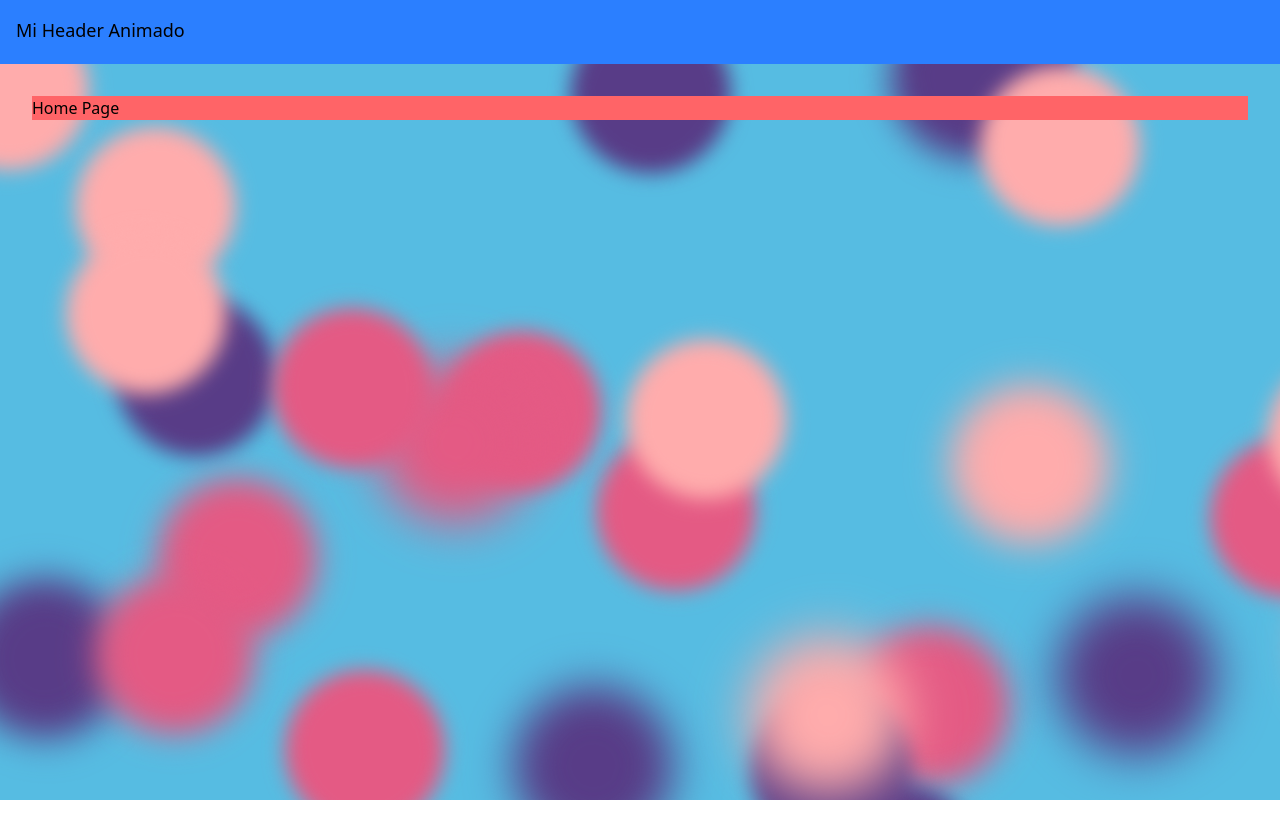
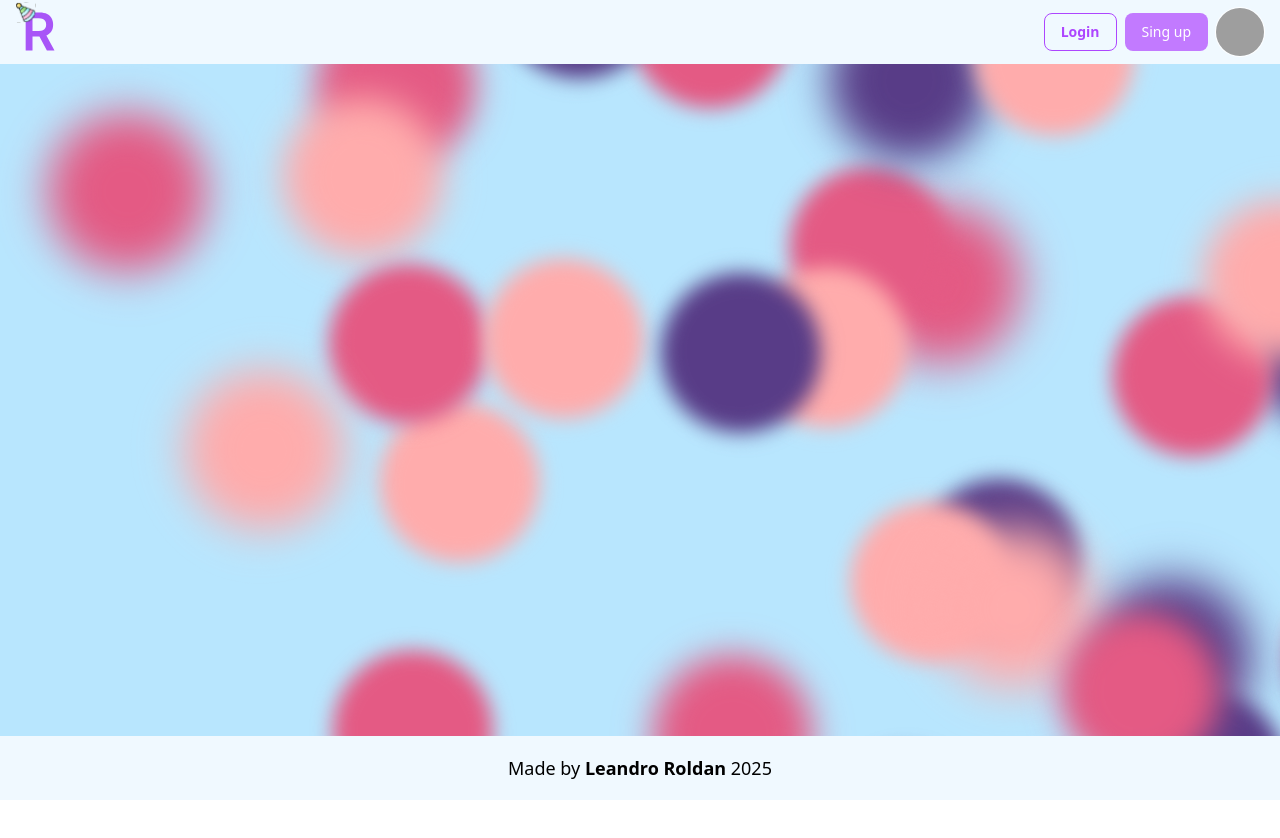
Before and after one commit to learoldan/birthday-reminder-v2.0, a React (Vite) app: page / in a window 1280 px wide. Shown: the top 838 px of the page. After the commit the page ends 800 px from the top, so only its background shows below. Built offline with nearby package versions, Linux system fonts and the light colour scheme; grey boxes are pictures that could not be loaded.

Commit message:
refactor: separated Header and Footer components from Layout

```diff
--- /dev/null
+++ b/src/layout/Footer.tsx
@@ -0,0 +1,9 @@
+export default function Footer() {
+    return (
+        <footer className='backdrop-blur-sm bg-sky-50 text-lg h-16 p-4 w-full flex items-center justify-center text-center'>
+            <p>
+                Made by <strong>Leandro Roldan </strong> 2025
+            </p>
+        </footer>
+    )
+}
--- /dev/null
+++ b/src/layout/Header.tsx
@@ -0,0 +1,26 @@
+import { Logo } from '../ui/Icons'
+import { Link } from 'react-router'
+
+export default function Header() {
+    return (
+        <header className='sticky top-0 backdrop-blur-sm bg-sky-50 text-lg h-16 p-4 w-full flex items-center justify-between'>
+            <Link to='/'>
+                <Logo />
+            </Link>
+            <div className='flex items-center justify-around gap-2'>
+                <button className='cursor-pointer bg-transparent hover:bg-purple-500 text-sm text-purple-500 hover:text-white font-semibold py-2 px-4 border border-purple-500 hover:border-transparent rounded-lg'>
+                    Login
+                </button>
+                <button className='cursor-pointer bg-purple-400 hover:bg-purple-500 py-2 px-4 text-sm font-medium text-white border border-transparent rounded-lg focus:outline-none'>
+                    Sing up
+                </button>
+                <Link to='/profile'>
+                    <img
+                        className='inline-block rounded-full ring ring-white w-12 h-12'
+                        src='https://images.unsplash.com/photo-1491528323818-fdd1faba62cc?ixlib=rb-1.2.1&ixid=eyJhcHBfaWQiOjEyMDd9&auto=format&fit=facearea&facepad=2&w=256&h=256&q=80'
+                    />
+                </Link>
+            </div>
+        </header>
+    )
+}
--- a/src/layout/Layout.tsx
+++ b/src/layout/Layout.tsx
@@ -1,31 +1,15 @@
 import Background from '../ui/Background'
 import { LayoutProps } from '../types'
-import { useEffect, useState } from 'react'
+import Header from './Header'
+import Footer from './Footer'
 
 export default function Layout({ children }: LayoutProps) {
-    const [scrolled, setScrolled] = useState(false)
-
-    useEffect(() => {
-        const handleScroll = () => {
-            setScrolled(window.scrollY > 100)
-        }
-        window.addEventListener('scroll', handleScroll)
-        return () => window.removeEventListener('scroll', handleScroll)
-    }, [])
-
     return (
-        <div>
+        <div className='min-h-screen flex flex-col'>
             <Background />
-            <header
-                className={`sticky top-0 backdrop-blur-sm transition-all duration-300 ease-in-out p-4 w-full ${
-                    scrolled
-                        ? 'bg-black/30 text-sm h-8'
-                        : 'bg-blue-500 text-lg h-16'
-                }`}
-            >
-                Mi Header Animado
-            </header>
-            <div className='h-[200vh] p-8 relative z-10'>{children}</div>
+            <Header />
+            <main className='flex-1'>{children}</main>
+            <Footer />
         </div>
     )
 }
--- a/src/ui/Background.tsx
+++ b/src/ui/Background.tsx
@@ -1,25 +1,29 @@
-import { motion } from "framer-motion";
+import { motion } from 'framer-motion'
 
-export default function Background () {
-    const numElements = 20;
-    const colors = ["#E45A84", "#FFACAC", "#583C87"];
+export default function Background() {
+    const numElements = 20
+    const colors = ['#E45A84', '#FFACAC', '#583C87']
 
     return (
-      <div className="fixed top-0 left-0 w-screen h-screen overflow-hidden bg-[#56bce2]">
+        <div className='fixed top-0 left-0 w-screen h-screen overflow-hidden bg-sky-200'>
             {Array.from({ length: numElements }).map((_, i) => {
-          const size = "20vmin";
-          const color = colors[i % colors.length];
-          const duration = Math.random() * 40 + 10;
-          const delay = Math.random() * -50;
-          const top = Math.random() * 100;
-          const left = Math.random() * 100;
-          const transformOrigin = `${Math.random() * 50 - 25}vw ${Math.random() * 50 - 25}vh`;
-          const boxShadow = `40vmin 0 ${Math.random() * 3 + 3}vmin ${color}`;
+                const size = '20vmin'
+                const color = colors[i % colors.length]
+                const duration = Math.random() * 40 + 10
+                const delay = Math.random() * -50
+                const top = Math.random() * 100
+                const left = Math.random() * 100
+                const transformOrigin = `${Math.random() * 50 - 25}vw ${
+                    Math.random() * 50 - 25
+                }vh`
+                const boxShadow = `40vmin 0 ${
+                    Math.random() * 3 + 3
+                }vmin ${color}`
 
                 return (
                     <motion.span
                         key={i}
-              className="absolute rounded-full"
+                        className='absolute rounded-full'
                         style={{
                             width: size,
                             height: size,
@@ -28,18 +32,18 @@ export default function Background () {
                             backgroundColor: color,
                             transformOrigin,
                             boxShadow,
-                filter: "blur(10px)"
+                            filter: 'blur(10px)',
                         }}
                         animate={{ rotate: 360 }}
                         transition={{
                             duration,
-                ease: "linear",
+                            ease: 'linear',
                             repeat: Infinity,
                             delay,
                         }}
                     />
-          );
+                )
             })}
         </div>
-    );
-  };
+    )
+}
```
Lines whose indentation alone changed are shown as unchanged.
